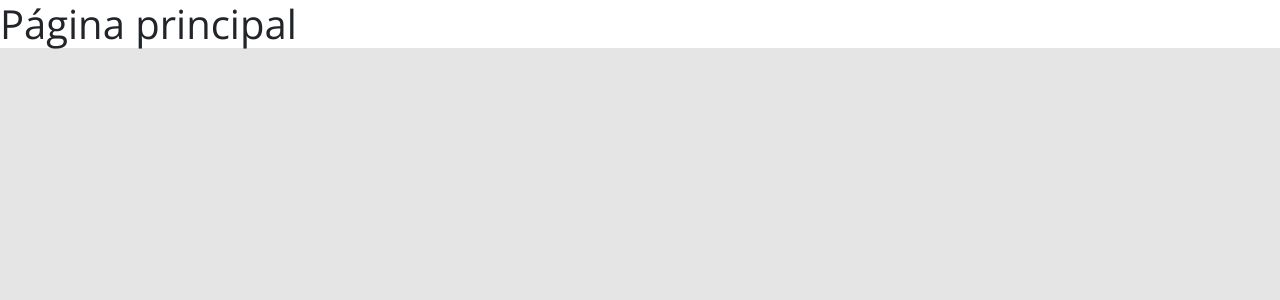
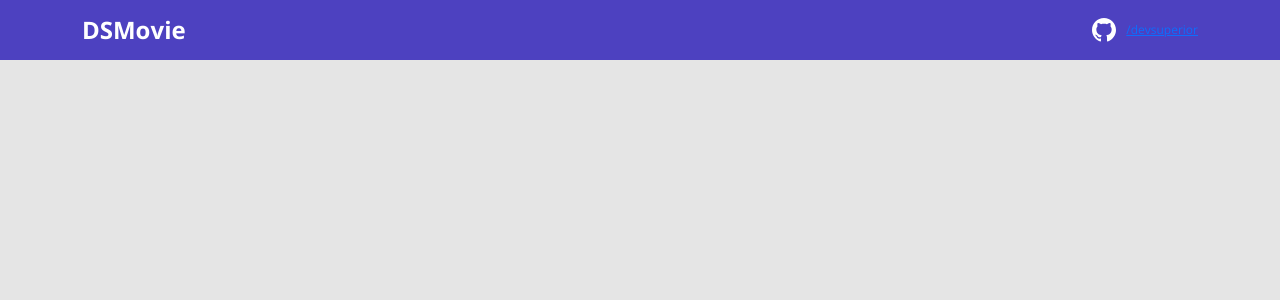
Before and after one commit to GussAlves/dsmovie-sds, a React (Create React App) app in the folder frontend/: page / in a window 1280 px wide. Shown: the top 300 px of the page. Built offline with nearby package versions, Linux system fonts and the light colour scheme.

Commit message:
frontend/Navbar

```diff
--- a/frontend/src/App.tsx
+++ b/frontend/src/App.tsx
@@ -1,8 +1,8 @@
-import React from 'react';
+import Navbar from './components/Navbar';
 
 function App() {
   return (
-    <h1>Página principal</h1>
+    <Navbar />
   );
 }
 
--- /dev/null
+++ b/frontend/src/components/Navbar/index.tsx
@@ -0,0 +1,23 @@
+import { ReactComponent as GithubIcon } from 'assets/img/github.svg';
+import './styles.css';
+
+function Navbar() {
+
+    return (
+        <header>
+            <nav className="container">
+                <div className="dsmovie-nav-content">
+                    <h1>DSMovie</h1>
+                    <a href="https://github.com/devsuperior" target="_blank" rel="noreferrer">
+                        <div className="dsmovie-contact-container">
+                            <GithubIcon />
+                            <p className="dsmovie-contact-link">/devsuperior</p>
+                        </div>
+                    </a>
+                </div>
+            </nav>
+        </header>
+    )
+}
+
+export default Navbar;
--- /dev/null
+++ b/frontend/src/components/Navbar/styles.css
@@ -0,0 +1,29 @@
+header {
+    height: 60px;
+    background-color: var(--color-primary);
+    display: flex;
+    align-items: center;
+}
+
+.dsmovie-nav-content {
+    display: flex;
+    align-items: center;
+    justify-content: space-between;
+    color: #fff;
+}
+
+.dsmovie-nav-content h1 {
+    font-size: 24px;
+    margin: 0;
+    font-weight: 700;
+}
+
+.dsmovie-contact-container {
+    display: flex;
+    align-items: center;
+}
+
+.dsmovie-contact-link {
+    margin: 0 0 0 10px;
+    font-size: 12px;
+}
--- a/frontend/tsconfig.json
+++ b/frontend/tsconfig.json
@@ -1,5 +1,6 @@
 {
   "compilerOptions": {
+    "baseUrl": "./src",
     "target": "es5",
     "lib": [
       "dom",
```
Also changed, not shown: frontend/src/assets/img/github.svg (added).
